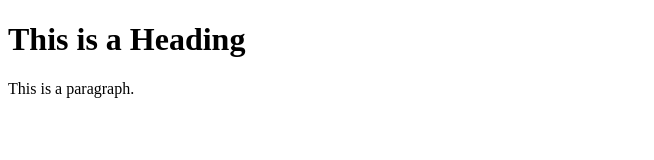
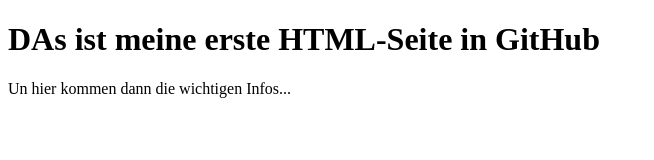
Before and after one commit to lalbaum/myPage, a plain HTML site: page index.html in a window 1280 px wide. Shown: the whole page, without its empty margins (0-654 px from the left). Drawn offline with Linux system fonts and the light colour scheme.

Commit message:
Update index.html

```diff
--- a/index.html
+++ b/index.html
@@ -5,8 +5,8 @@
 </head>
 <body>
 
-<h1>This is a Heading</h1>
-<p>This is a paragraph.</p>
+<h1>DAs ist meine erste HTML-Seite in GitHub</h1>
+<p>Un hier kommen dann die wichtigen Infos...</p>
 
 </body>
 </html>
```
